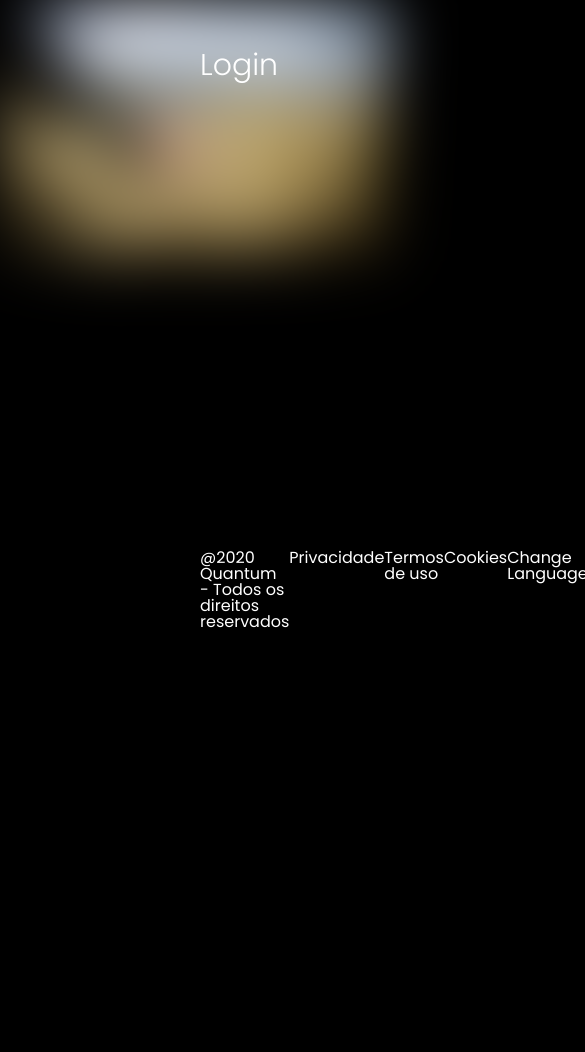
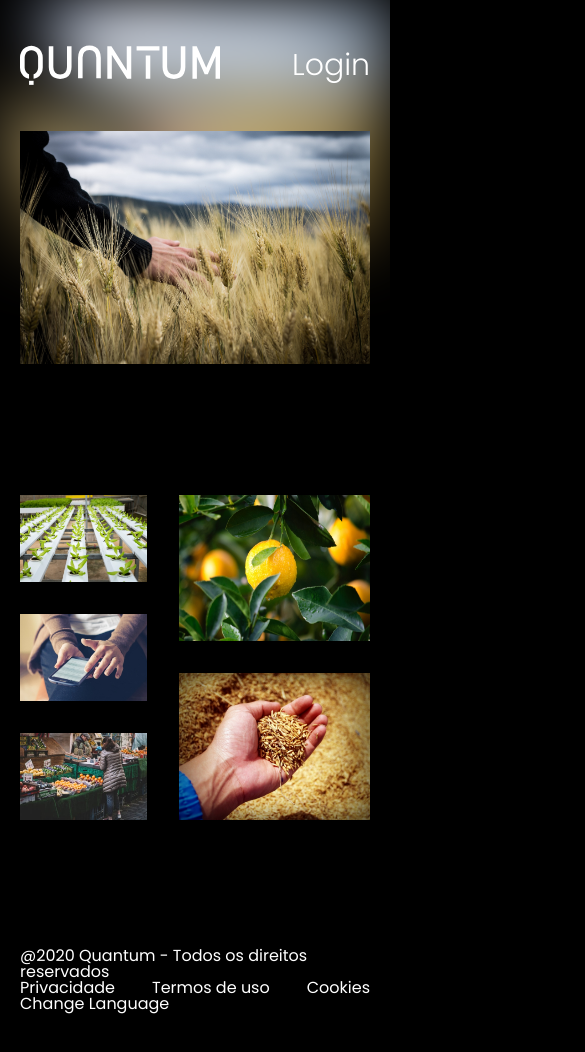
Before and after one commit to quantum01-pi/quantum, a React (Create React App) app in the folder frontend/: page / in a window 390 px wide. Shown: the top 1052 px of the page, 585 px wide, since content can reach past the window. Before the commit the page ends 844 px from the top, so only its background shows below. Built offline with nearby package versions, Linux system fonts and the light colour scheme.

Commit message:
add de media queries

```diff
--- a/frontend/src/assets/css/global.css
+++ b/frontend/src/assets/css/global.css
@@ -52,3 +52,9 @@ body{
     margin: 0 auto;
 	padding: 0 200px;
 }
+
+@media (max-width: 1100px) {
+	.container{
+		padding: 0 20px;
+	}
+}
--- a/frontend/src/components/Footer/styles.css
+++ b/frontend/src/components/Footer/styles.css
@@ -1,5 +1,6 @@
 .footer {
     display: flex;
+    flex-wrap: wrap;
     justify-content: space-between;
     margin-bottom: 128px;
 }
```
